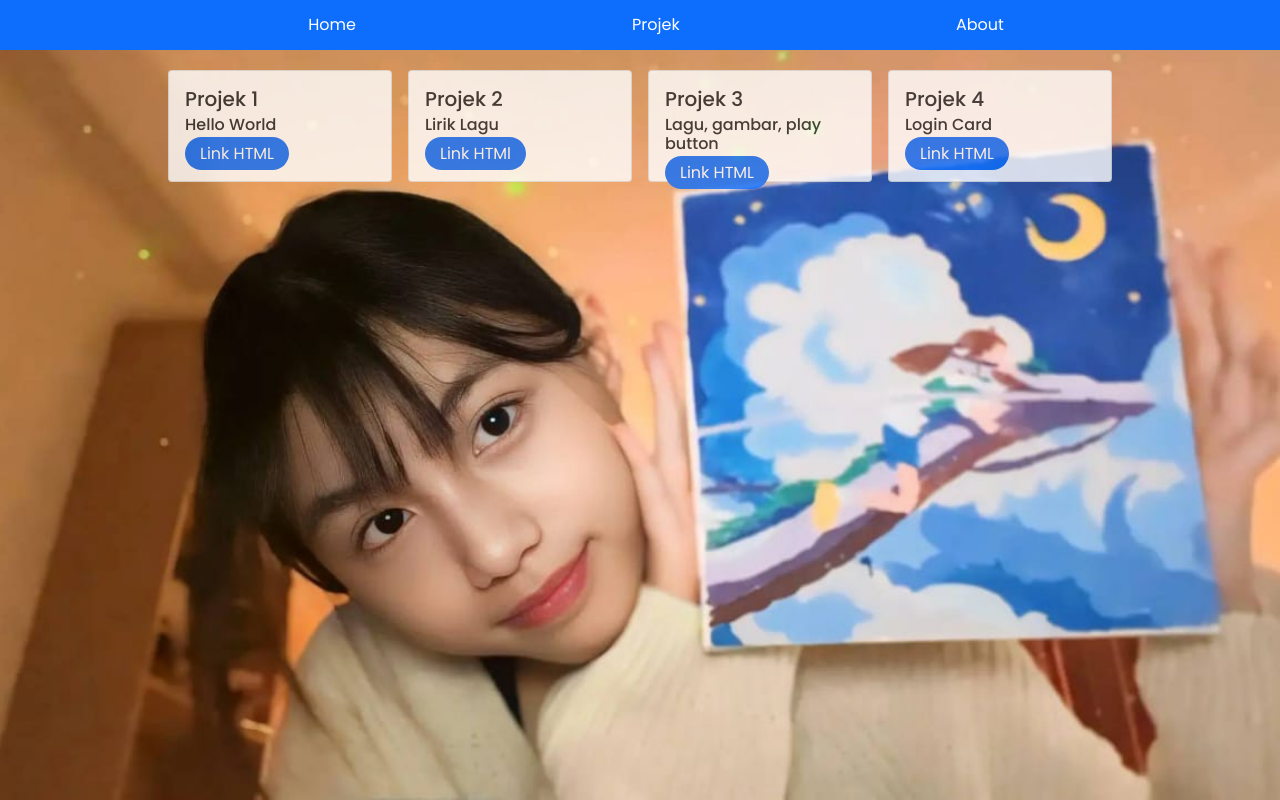
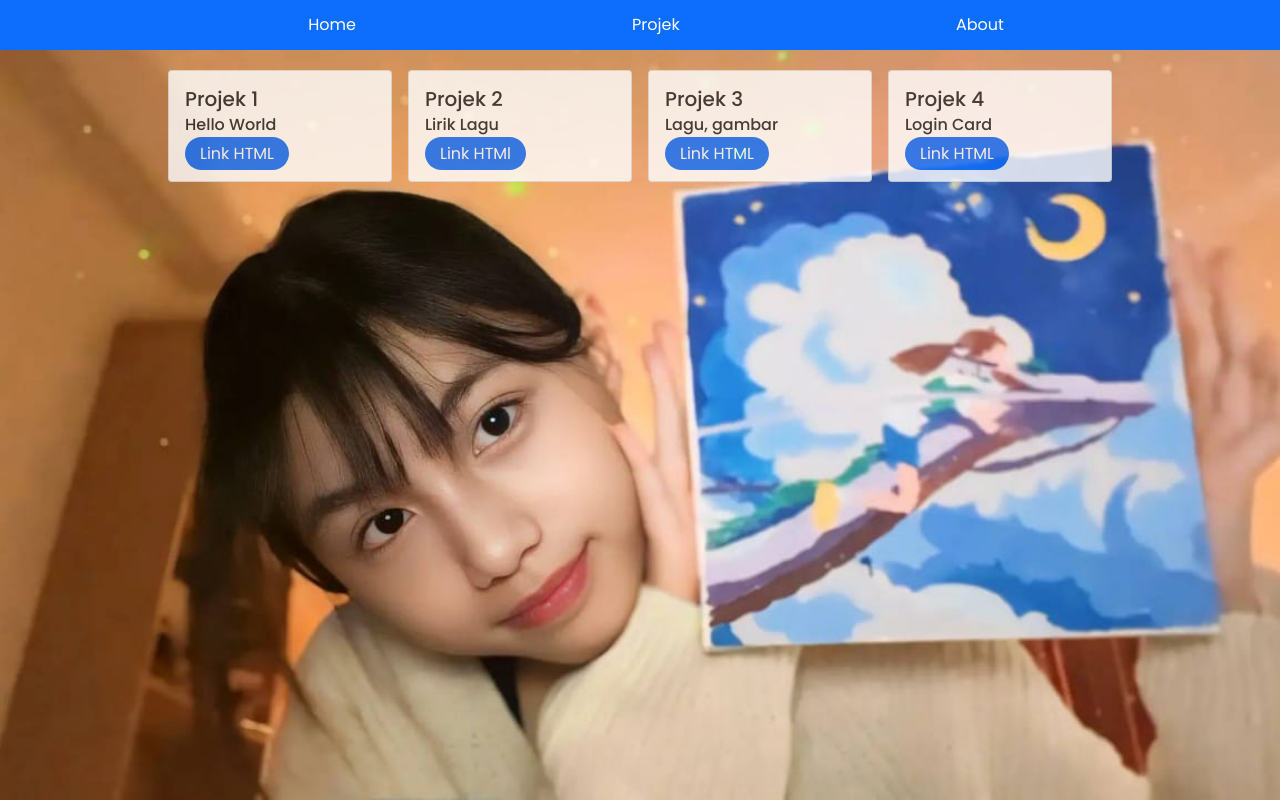
Before and after one commit to Raka2008/web, a plain HTML site: page projek.html in a window 1280 px wide. Drawn offline with nearby package versions, Linux system fonts and the light colour scheme.

Commit message:
Update projek.html

```diff
--- a/projek.html
+++ b/projek.html
@@ -124,7 +124,7 @@
           <div class="card-body">
             <h5 class="card-title">Projek 3</h5>
             <h6 class="card-subtitle mb-2 text-body-secondary">
-              Lagu, gambar, play button
+              Lagu, gambar
             </h6>
             <a href="projekLagu.html" class="card-link btn-primary"
               >Link HTML</a
```
